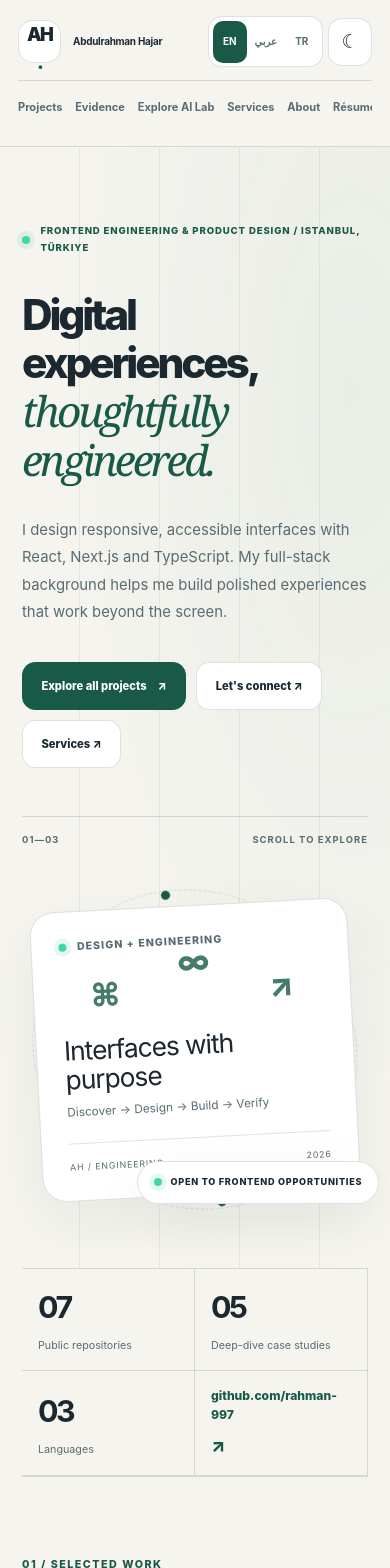
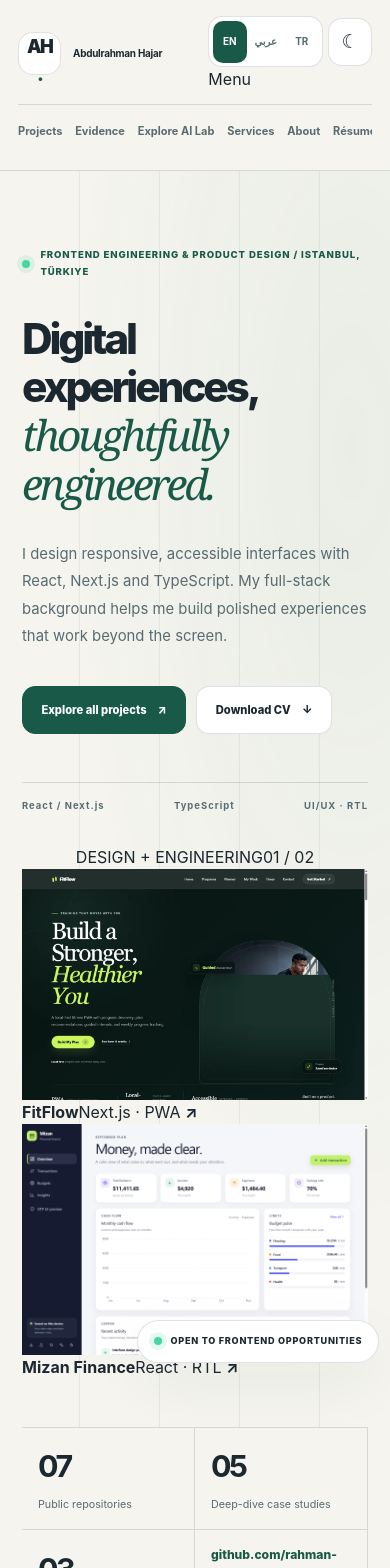
Before and after one commit to rahman-997/portfolio, a Next.js app: page / in a window 390 px wide. Shown: the top 1568 px of the page. Built offline with nearby package versions, Linux system fonts and the light colour scheme.

Commit message:
feat(ux): replace abstract hero with real project showcase and responsive mobile navigation

```diff
--- a/app/experience/PortfolioExperience.tsx
+++ b/app/experience/PortfolioExperience.tsx
@@ -1,4 +1,6 @@
 import AIAtlas from "../ai-atlas";
+import Image from "next/image";
+import MobileNavigation from "./MobileNavigation";
 import { PROFILE_LINKS, PROJECT_SLUGS } from "../portfolio-data";
 import { PUBLIC_PROJECT_COUNT } from "./projects";
 import ProjectExplorer from "./ProjectExplorer";
@@ -29,7 +31,10 @@ export default function PortfolioExperience({locale}:{locale:Locale}) {
         <a href="#about">{t.navAbout}</a>
         <a href="/resume/">{t.navResume}<span className={styles.langHint}> EN</span></a>
       </nav>
-      <ExperienceControls locale={locale}/>
+      <div className={styles.headerTools}>
+        <ExperienceControls locale={locale}/>
+        <MobileNavigation locale={locale}/>
+      </div>
     </header>
 
     <main id="main">
@@ -37,25 +42,30 @@ export default function PortfolioExperience({locale}:{locale:Locale}) {
         <div className={styles.heroBackdrop} aria-hidden="true"/>
         <div className={styles.heroText}>
           <p className={styles.heroEyebrow}><span className={styles.liveDot}/>{t.hello}</p>
-          <h1>{t.heroTop}<br/><em>{t.heroBottom}</em></h1>
+          <h1><span>{t.heroTop}</span> <em>{t.heroBottom}</em></h1>
           <p className={styles.lead}>{t.heroLead}</p>
           <div className={styles.actions}>
             <a className={styles.primaryAction} href="#work">{t.workButton} <span aria-hidden="true">↗</span></a>
-            <a className={styles.secondaryAction} href={PROFILE_LINKS.linkedin} target="_blank" rel="noopener noreferrer">{t.contactButton} ↗</a>
-            <a className={styles.secondaryAction} href="#collaborate">{locale==="ar"?"الخدمات":locale==="tr"?"Hizmetler":"Services"} ↗</a>
+            <a className={styles.secondaryAction} href="/Abdulrahman-Hajar-Frontend-Resume.pdf" download>
+              {locale==="ar"?"تحميل السيرة الذاتية":locale==="tr"?"CV İndir":"Download CV"} <span aria-hidden="true">↓</span>
+            </a>
           </div>
-          <div className={styles.heroFoot}><span>01—03</span><span>{t.scrollLabel}</span></div>
+          <div className={styles.heroFoot} aria-label={t.visualDetail}>
+            <span>React / Next.js</span><span>TypeScript</span><span>UI/UX · RTL</span>
+          </div>
         </div>
         <div className={styles.heroVisual} aria-label={t.visualTitle}>
-          <div className={styles.visualRing} aria-hidden="true"/>
-          <div className={styles.visualOrbit} aria-hidden="true"><i/><i/><i/></div>
-          <div className={styles.visualPanel}>
-            <div className={styles.panelEyebrow}><span className={styles.liveDot}/>{t.dashboard}</div>
-            <div className={styles.visualSymbol} aria-hidden="true"><span>⌘</span><span>∞</span><span>↗</span></div>
-            <h2>{t.visualTitle}</h2>
-            <p>{t.visualDetail}</p>
-            <div className={styles.panelFooter}><span>AH / ENGINEERING</span><span>2026</span></div>
+          <div className={styles.featuredHeader}>
+            <span>{t.dashboard}</span><span>01 / 02</span>
           </div>
+          <a href="/work/fitflow/" className={styles.featureMain} aria-label={locale==="ar"?"استعرض مشروع FitFlow":locale==="tr"?"FitFlow projesini incele":"Explore FitFlow case study"}>
+            <Image unoptimized src="/projects/fitflow-real-interface.webp" alt="Real FitFlow desktop interface" width={1200} height={800} className={styles.featureImage} priority/>
+            <span className={styles.featureInfo}><strong>FitFlow</strong><span>Next.js · PWA <b aria-hidden="true">↗</b></span></span>
+          </a>
+          <a href="/work/mizan/" className={styles.featureSecondary} aria-label={locale==="ar"?"استعرض مشروع Mizan Finance":locale==="tr"?"Mizan Finance projesini incele":"Explore Mizan Finance case study"}>
+            <Image unoptimized src="/projects/mizan-live-dashboard.png" alt="Real Mizan Finance demo dashboard" width={1440} height={960} className={styles.featureImage}/>
+            <span className={styles.featureInfo}><strong>Mizan Finance</strong><span>React · RTL <b aria-hidden="true">↗</b></span></span>
+          </a>
           <div className={styles.floatingStatus}><span className={styles.liveDot}/>{t.availability}</div>
         </div>
       </section>
```
